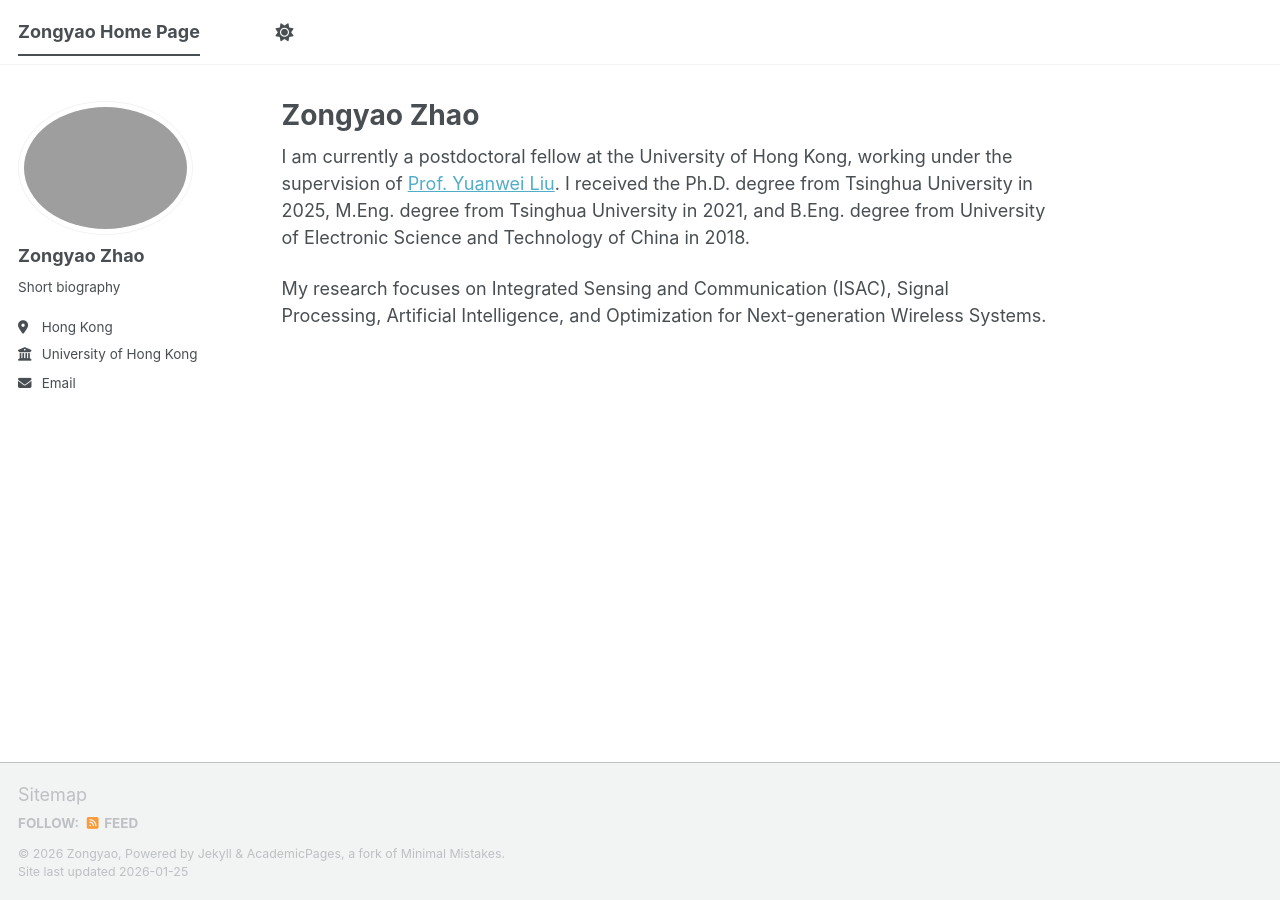
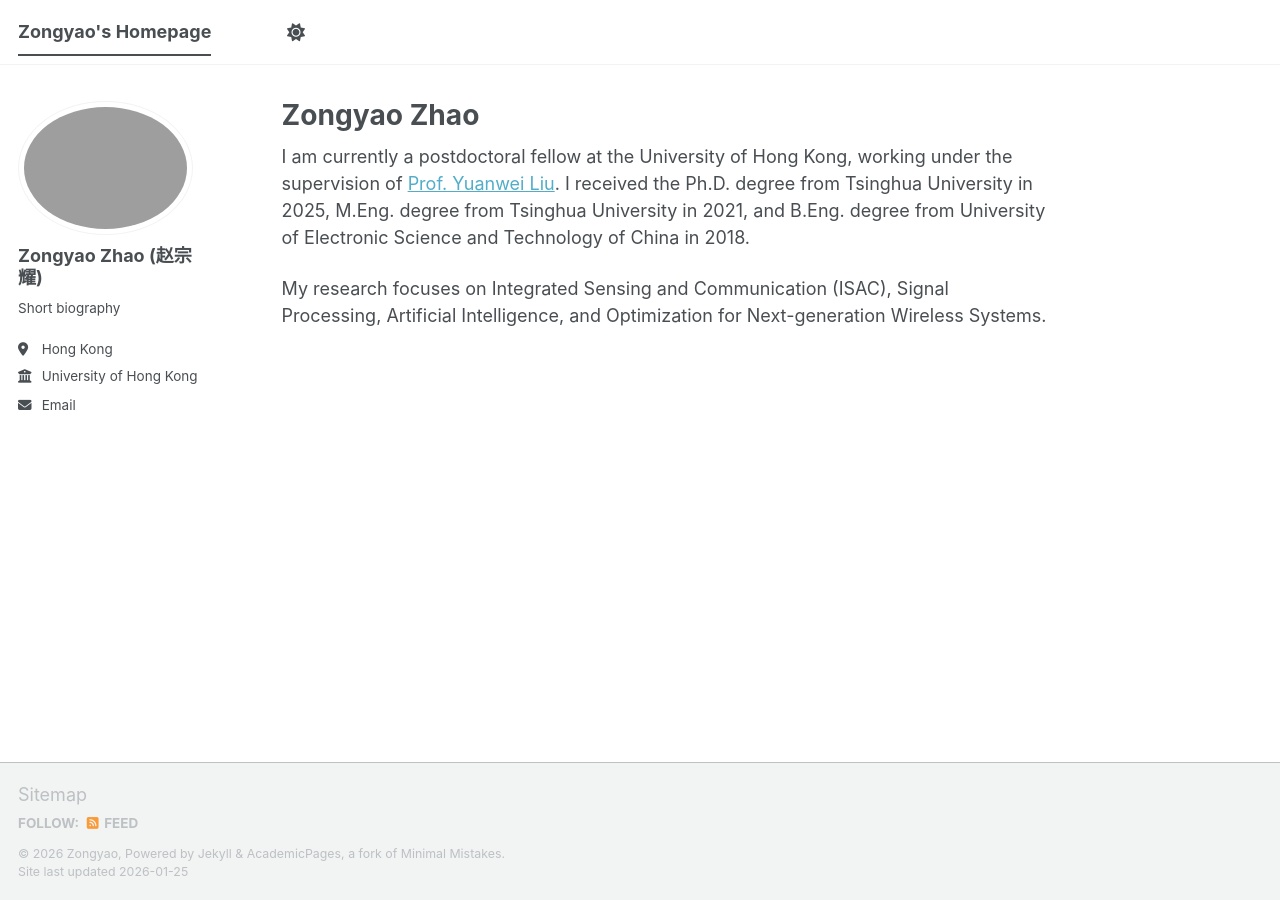
Before and after one commit to ZongyaoZhao/ZongyaoZhao.github.io, a Jekyll site: the page built from _pages/about.md, in a window 1280 px wide. Built offline with Jekyll 4.4.1, drawn with Linux system fonts in a browser that asks for light colours; a script bundle is joined from its source files by our own code; library files that are not in the unit come from our copies.

Commit message:
Update _config.yml

```diff
--- a/_config.yml
+++ b/_config.yml
@@ -9,7 +9,7 @@
 # Basic Site Settings
 locale                   : "en-US"
 site_theme               : "default" # The available themes options are "default", "air", "sunrise", "mint", "dirt" and "contrast"
-title                    : "Zongyao Home Page"
+title                    : "Zongyao's Homepage"
 title_separator          : "-"
 name                     : &name "Zongyao"
 description              : &description "Zongyao's academic portfolio"   # Update this with a general description of your site, this is the default if not overridden by a page
@@ -24,7 +24,7 @@ repository               : "https://github.com/ZongyaoZhao/ZongyaoZhao.github.io
 author:
   # Biographic information
   avatar           : "EDB.png"
-  name             : "Zongyao Zhao"
+  name             : "Zongyao Zhao (赵宗耀)"
   pronouns         : # example: "she/her"
   bio              : "Short biography"
   location         : "Hong Kong"
```
